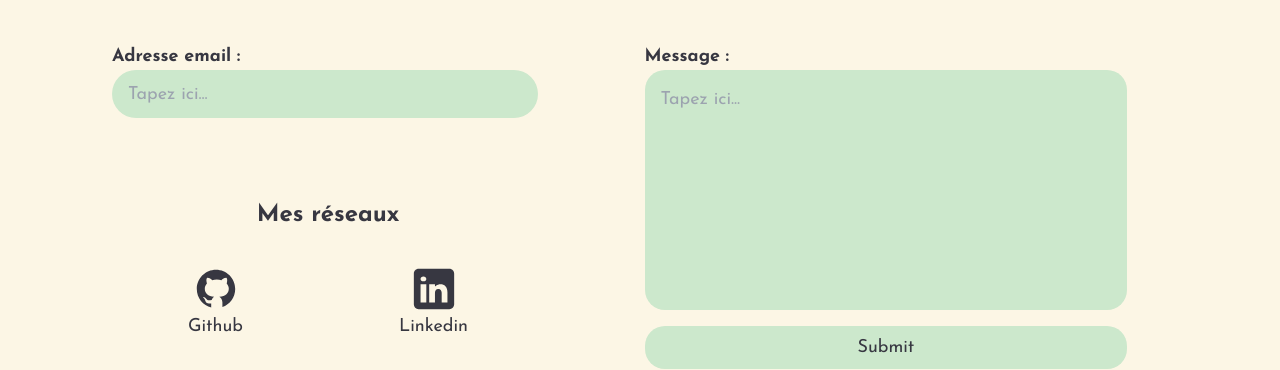
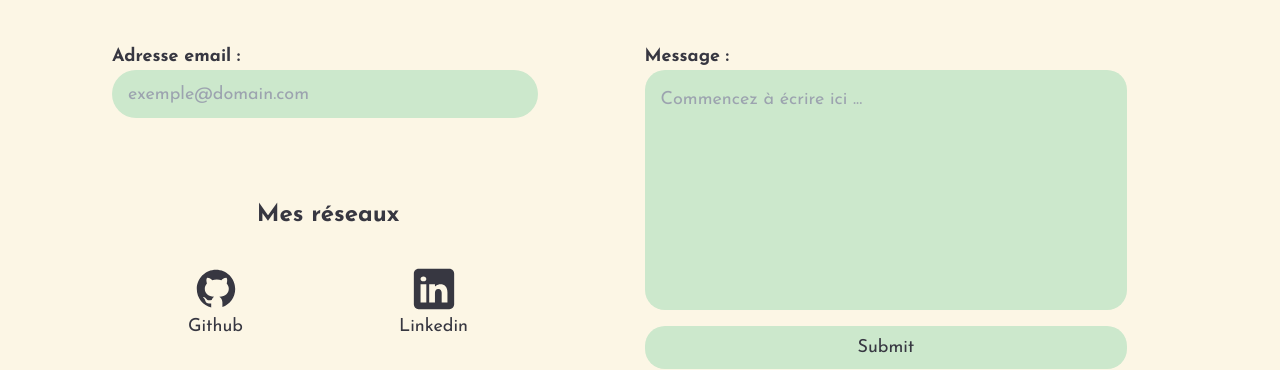
Before and after one commit to FabienRollet/Portfolio, a React (Vite) app: page / in a window 1280 px wide. Shown: the part 1637-2007 px from the top of the page. Built offline with nearby package versions, Linux system fonts and the light colour scheme.

Commit message:
update form

```diff
--- a/src/components/Contact.jsx
+++ b/src/components/Contact.jsx
@@ -42,11 +42,11 @@ export default function Contact() {
       <form id="contact-form" onSubmit={handleSubmit}>
         <section className="email">
           <label htmlFor="email">Adresse email :</label>
-          <input type="email" id="email" placeholder="Tapez ici..." required />
+          <input type="email" id="email" placeholder="exemple@domain.com" required />
         </section>
         <section className="message">
           <label htmlFor="message">Message :</label>
-          <textarea id="message" placeholder="Tapez ici..." required />
+          <textarea id="message" placeholder="Commencez à écrire ici ..." required />
         </section>
         <input type="submit" className="send" />
       </form>
```
